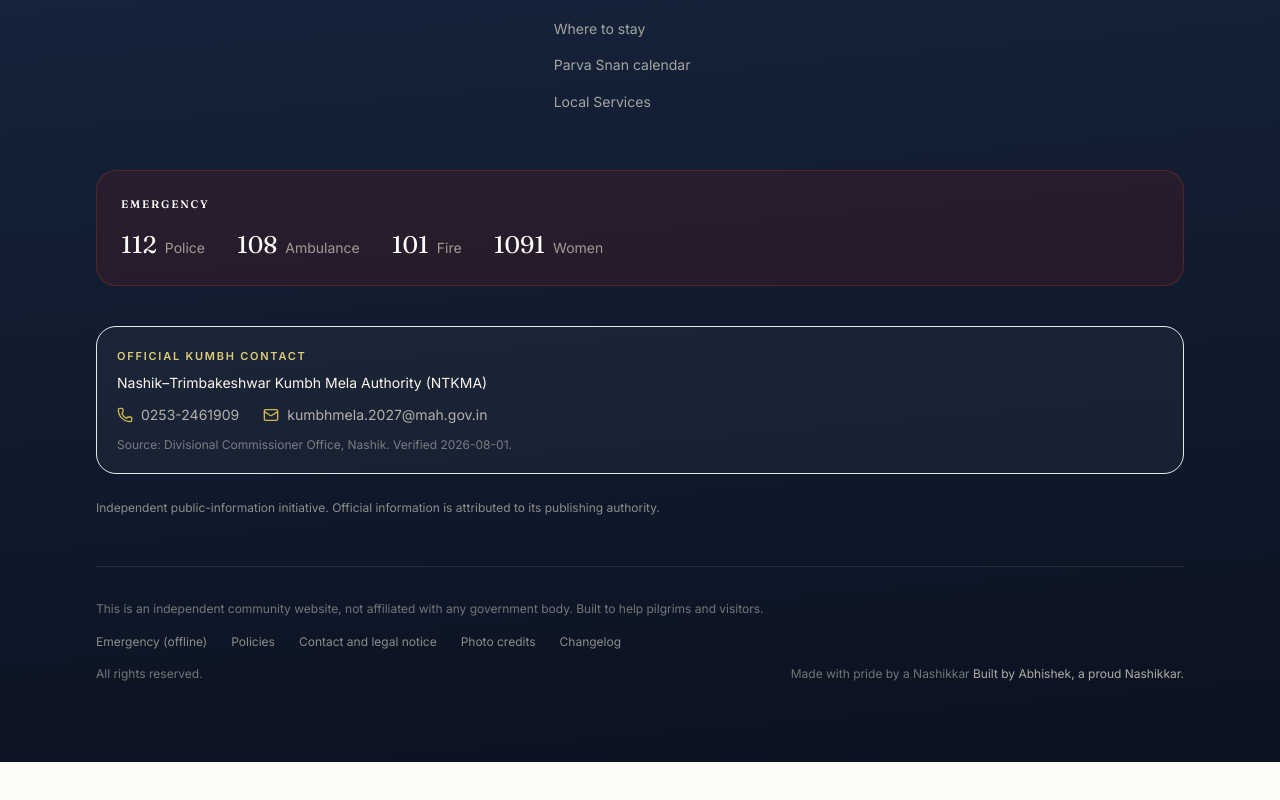
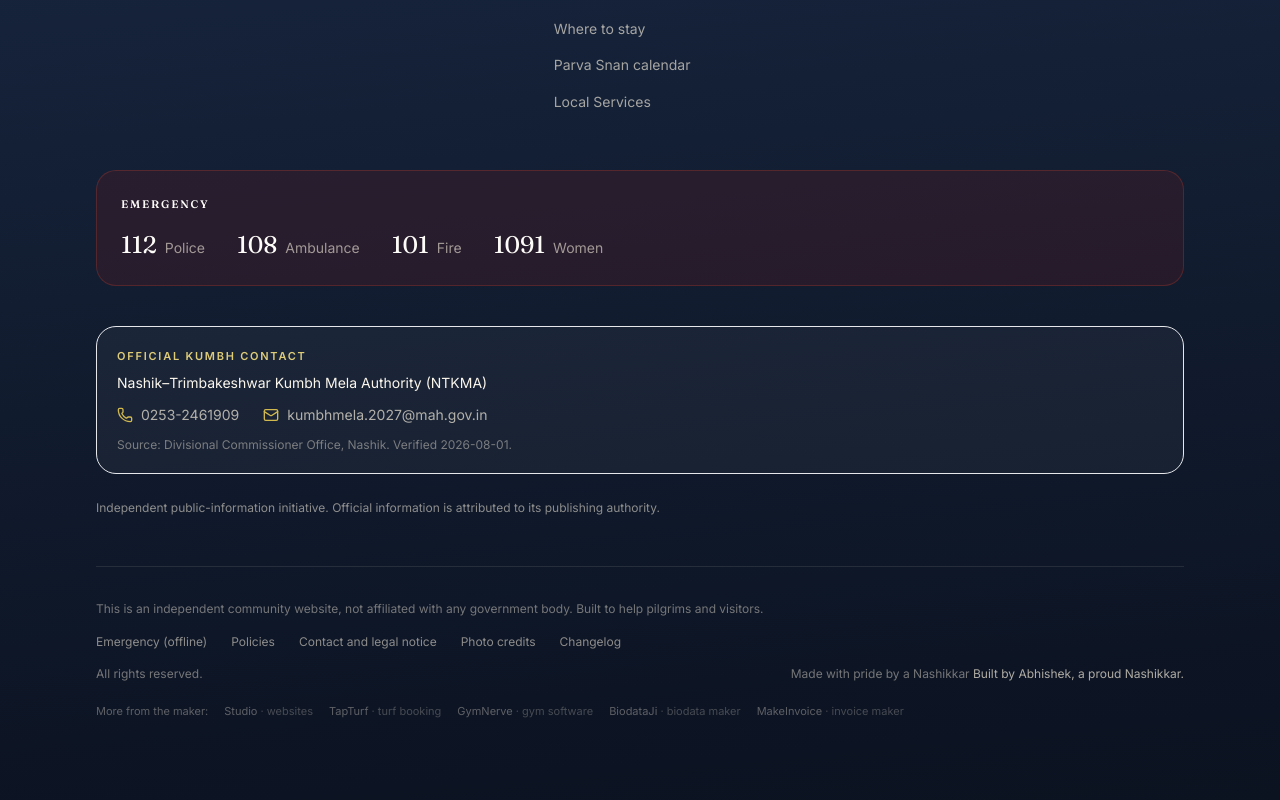
Before and after one commit to lonkarabhishek/thenashikkumbh, a Next.js app: page /en in a window 1280 px wide. Shown: the part 10898-11698 px from the top of the page. Before the commit the page ends 11660 px from the top, so only its background shows below. Built offline with nearby package versions, Linux system fonts and the light colour scheme.

Commit message:
Footer: subtle 'More from the maker' links row (mr/hi/en)

```diff
--- a/src/components/Footer.tsx
+++ b/src/components/Footer.tsx
@@ -51,6 +51,14 @@ const COLUMNS = [
 const SOCIALS = [
   { icon: Facebook, href: "https://facebook.com/thenashikkumbh", label: "Facebook" },
   { icon: Instagram, href: "https://instagram.com/thenashikkumbh", label: "Instagram" },
+];
+
+const MAKER_LINKS = [
+  { href: "https://studio.workwithabhi.online", label: "Studio", desc: { en: "websites", hi: "वेबसाइट", mr: "वेबसाइट" } },
+  { href: "https://tapturf.in", label: "TapTurf", desc: { en: "turf booking", hi: "टर्फ बुकिंग", mr: "टर्फ बुकिंग" } },
+  { href: "https://gymnerve.com", label: "GymNerve", desc: { en: "gym software", hi: "जिम सॉफ़्टवेयर", mr: "जिम सॉफ्टवेअर" } },
+  { href: "https://biodataji.in", label: "BiodataJi", desc: { en: "biodata maker", hi: "बायोडाटा मेकर", mr: "बायोडाटा मेकर" } },
+  { href: "https://makeinvoice.si", label: "MakeInvoice", desc: { en: "invoice maker", hi: "इनवॉइस मेकर", mr: "इनव्हॉइस मेकर" } },
 ];
 
 /** Numbers that work without a data connection, worth repeating on every page. */
@@ -245,6 +253,21 @@ export default function Footer() {
               </a>
             </p>
           </div>
+
+          <p className="mt-5 flex flex-wrap items-center gap-x-4 gap-y-1 text-[0.6875rem] text-cream-200/35">
+            <span>{t({ en: "More from the maker:", hi: "निर्माता की ओर से और:", mr: "निर्मात्याकडून आणखी:" })}</span>
+            {MAKER_LINKS.map((l) => (
+              <a
+                key={l.href}
+                href={l.href}
+                target="_blank"
+                rel="noopener"
+                className="hover:text-cream-100"
+              >
+                {l.label} <span className="text-cream-200/25">· {t(l.desc)}</span>
+              </a>
+            ))}
+          </p>
         </div>
       </div>
     </footer>
```
